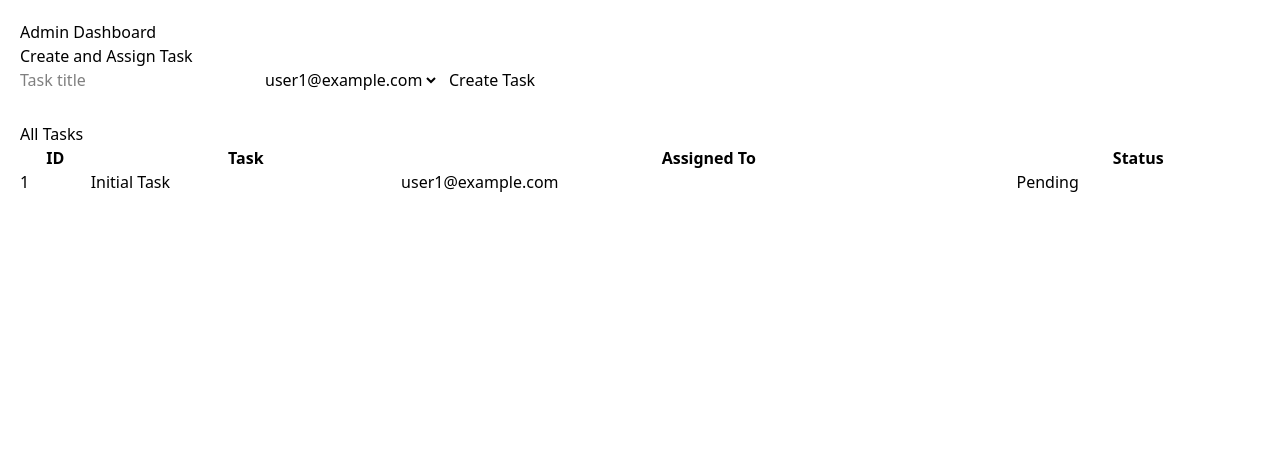
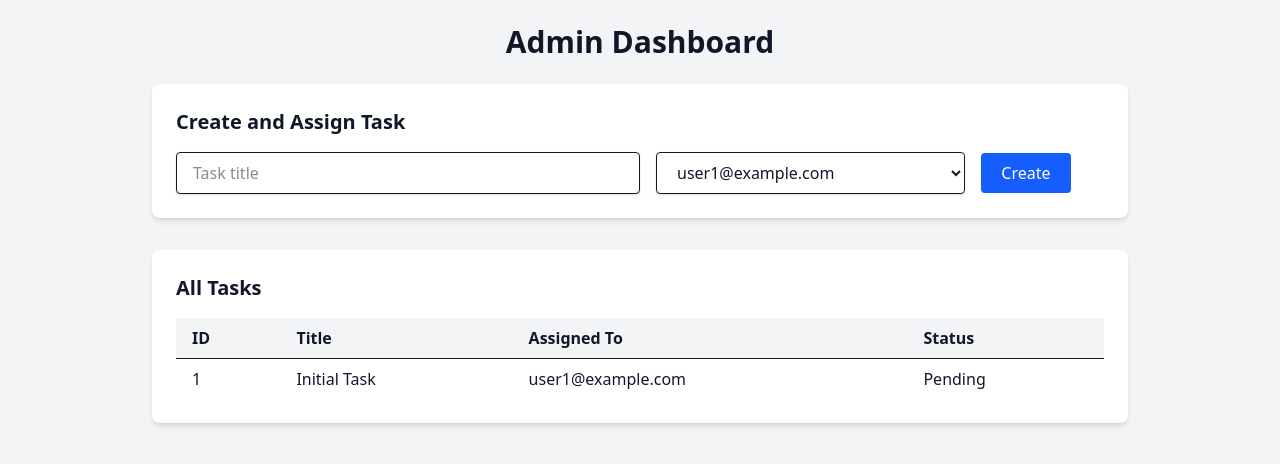
Before and after one commit to Greydadalberto/gtp_taskmanagerapp, a Next.js app: page /admin in a window 1280 px wide. Shown: the top 464 px of the page. Built offline with nearby package versions, Linux system fonts and the light colour scheme; what react-oidc-context would draw is missing.

Commit message:
modified pages

```diff
--- a/app/admin/page.tsx
+++ b/app/admin/page.tsx
@@ -32,22 +32,23 @@ export default function AdminDashboard() {
   };
 
   return (
-    <div style={{ padding: 20 }}>
-      <h1>Admin Dashboard</h1>
+    <div className="max-w-5xl mx-auto p-6">
+      <h1 className="text-3xl font-bold mb-6 text-center">Admin Dashboard</h1>
 
-      <section style={{ marginBottom: 30 }}>
-        <h2>Create and Assign Task</h2>
+      <section className="bg-white shadow-md rounded-lg p-6 mb-8">
+        <h2 className="text-xl font-semibold mb-4">Create and Assign Task</h2>
+        <div className="flex flex-col sm:flex-row items-center gap-4">
           <input
             type="text"
             placeholder="Task title"
             value={newTaskTitle}
             onChange={(e) => setNewTaskTitle(e.target.value)}
-          style={{ marginRight: 10 }}
+            className="w-full sm:w-1/2 px-4 py-2 border rounded shadow-sm"
           />
           <select
             value={newTaskAssignee}
             onChange={(e) => setNewTaskAssignee(e.target.value)}
-          style={{ marginRight: 10 }}
+            className="w-full sm:w-1/3 px-4 py-2 border rounded shadow-sm"
           >
             {mockTeamMembers.map((member) => (
               <option key={member} value={member}>
@@ -55,43 +56,40 @@ export default function AdminDashboard() {
               </option>
             ))}
           </select>
-        <button onClick={createTask}>Create Task</button>
+          <button
+            onClick={createTask}
+            className="bg-blue-600 text-white px-5 py-2 rounded hover:bg-blue-700"
+          >
+            Create
+          </button>
+        </div>
       </section>
 
-      <section>
-        <h2>All Tasks</h2>
-        <table border={1} cellPadding={8} style={{ width: "100%", borderCollapse: "collapse" }}>
+      <section className="bg-white shadow-md rounded-lg p-6">
+        <h2 className="text-xl font-semibold mb-4">All Tasks</h2>
+        <div className="overflow-x-auto">
+          <table className="min-w-full table-auto text-left border-collapse">
             <thead>
-            <tr>
-              <th>ID</th>
-              <th>Task</th>
-              <th>Assigned To</th>
-              <th>Status</th>
+              <tr className="bg-gray-100">
+                <th className="px-4 py-2">ID</th>
+                <th className="px-4 py-2">Title</th>
+                <th className="px-4 py-2">Assigned To</th>
+                <th className="px-4 py-2">Status</th>
               </tr>
             </thead>
             <tbody>
               {tasks.map(({ id, title, assignedTo, status }) => (
-              <tr key={id}>
-                <td>{id}</td>
-                <td>{title}</td>
-                <td>{assignedTo}</td>
-                <td>{status}</td>
+                <tr key={id} className="hover:bg-gray-50">
+                  <td className="border-t px-4 py-2">{id}</td>
+                  <td className="border-t px-4 py-2">{title}</td>
+                  <td className="border-t px-4 py-2">{assignedTo}</td>
+                  <td className="border-t px-4 py-2">{status}</td>
                 </tr>
               ))}
             </tbody>
           </table>
+        </div>
       </section>
     </div>
   );
 }
-
-
-
-// export default function AdminDashboard() {
-//   return (
-//     <div>
-//       <h1>Admin Dashboard</h1>
-//       <p>Here you can manage tasks and view team assignments.</p>
-//     </div>
-//   );
-// }
--- a/app/layout.tsx
+++ b/app/layout.tsx
@@ -14,19 +14,15 @@ const geistMono = Geist_Mono({
 });
 
 export const metadata: Metadata = {
-  title: "Create Next App",
-  description: "Generated by create next app",
+  title: "Task Manager App",
+  description: "Manage team tasks efficiently",
 };
 
-export default function RootLayout({
-  children,
-}: Readonly<{
-  children: React.ReactNode;
-}>) {
+export default function RootLayout({ children }: { children: React.ReactNode }) {
   return (
     <html lang="en">
       <body
-        className={`${geistSans.variable} ${geistMono.variable} antialiased`}
+        className={`${geistSans.variable} ${geistMono.variable} bg-gray-100 text-gray-900 min-h-screen`}
       >
         <AuthProviderWrapper>{children}</AuthProviderWrapper>
       </body>
--- a/app/page.tsx
+++ b/app/page.tsx
@@ -11,87 +11,43 @@ export default function Home() {
   useEffect(() => {
     if (auth.isAuthenticated) {
       const groups = auth.user?.profile["cognito:groups"];
-
-      if (groups?.includes("Admin")) {
-        router.replace("/admin");
-      } else {
-        router.replace("/team");
-      }
+      router.replace(groups?.includes("Admin") ? "/admin" : "/team");
     }
   }, [auth.isAuthenticated]);
 
   const signOutRedirect = () => {
     const clientId = "4fi4lbbl6t3oo8cs5jcsug9v8n";
     const logoutUri = "http://localhost:3000";
-    const cognitoDomain =
-      "https://eu-north-1cxxydnnmg.auth.eu-north-1.amazoncognito.com";
+    const cognitoDomain = "https://eu-north-1cxxydnnmg.auth.eu-north-1.amazoncognito.com";
     window.location.href = `${cognitoDomain}/logout?client_id=${clientId}&logout_uri=${encodeURIComponent(logoutUri)}`;
   };
 
-  if (auth.isLoading) return <p>Loading...</p>;
-  if (auth.error) return <p>Error: {auth.error.message}</p>;
-
-  if (auth.isAuthenticated) {
-    return (
-      <div>
-        <h2>Welcome, {auth.user?.profile.email}</h2>
-        <pre>{JSON.stringify(auth.user.profile, null, 2)}</pre>
-        <button onClick={() => auth.removeUser()}>Sign out (local)</button>
-        <button onClick={signOutRedirect}>Sign out (Cognito)</button>
-      </div>
-    );
-  }
+  if (auth.isLoading) return <p className="text-center mt-10">Loading...</p>;
+  if (auth.error) return <p className="text-red-600">Error: {auth.error.message}</p>;
 
   return (
-    <div>
-      <h2>Not signed in</h2>
-      <button onClick={() => auth.signinRedirect()}>Sign in</button>
+    <div className="flex flex-col items-center justify-center min-h-screen p-6 bg-white rounded shadow-md">
+      {auth.isAuthenticated ? (
+        <>
+          <h2 className="text-2xl font-semibold mb-2">Welcome, {auth.user?.profile.email}</h2>
+          <pre className="bg-gray-100 p-4 rounded text-sm">{JSON.stringify(auth.user.profile, null, 2)}</pre>
+          <div className="flex gap-4 mt-4">
+            <button onClick={() => auth.removeUser()} className="bg-gray-500 text-white px-4 py-2 rounded hover:bg-gray-700">
+              Sign out (local)
+            </button>
+            <button onClick={signOutRedirect} className="bg-red-600 text-white px-4 py-2 rounded hover:bg-red-800">
+              Sign out (Cognito)
+            </button>
+          </div>
+        </>
+      ) : (
+        <>
+          <h2 className="text-xl mb-4">You are not signed in</h2>
+          <button onClick={() => auth.signinRedirect()} className="bg-blue-600 text-white px-6 py-2 rounded hover:bg-blue-800">
+            Sign in
+          </button>
+        </>
+      )}
     </div>
   );
 }
-
-
-
-
-
-
-
-
-
-
-
-// "use client";
-
-// import { useAuth } from "react-oidc-context";
-
-// export default function Home() {
-//   const auth = useAuth();
-
-//   const signOutRedirect = () => {
-//     const clientId = "4fi4lbbl6t3oo8cs5jcsug9v8n";
-//     const logoutUri = "http://localhost:3000";
-//     const cognitoDomain = "https://cognito-idp.eu-north-1.amazonaws.com/eu-north-1_CxxYDnnMG";
-//     window.location.href = `${cognitoDomain}/logout?client_id=${clientId}&logout_uri=${encodeURIComponent(logoutUri)}`;
-//   };
-
-//   if (auth.isLoading) return <p>Loading...</p>;
-//   if (auth.error) return <p>Error: {auth.error.message}</p>;
-
-//   if (auth.isAuthenticated) {
-//     return (
-//       <div>
-//         <h2>Welcome, {auth.user?.profile.email}</h2>
-//         <pre>{JSON.stringify(auth.user, null, 2)}</pre>
-//         <button onClick={() => auth.removeUser()}>Sign out (local)</button>
-//         <button onClick={signOutRedirect}>Sign out (Cognito)</button>
-//       </div>
-//     );
-//   }
-
-//   return (
-//     <div>
-//       <h2>Not signed in</h2>
-//       <button onClick={() => auth.signinRedirect()}>Sign in</button>
-//     </div>
-//   );
-// }
--- a/app/team/page.tsx
+++ b/app/team/page.tsx
@@ -5,71 +5,46 @@ import { useState } from "react";
 type Task = {
   id: number;
   title: string;
+  assignedTo: string;
   status: string;
 };
 
-const mockAssignedTasks: Task[] = [
-  { id: 1, title: "Initial Task", status: "Pending" },
-  { id: 2, title: "Another Task", status: "Completed" },
-];
+const mockTeamMembers = ["user1@example.com", "user2@example.com", "user3@example.com"];
 
 export default function TeamDashboard() {
-  const [tasks, setTasks] = useState<Task[]>(mockAssignedTasks);
-
-  const toggleStatus = (id: number) => {
-    setTasks((prev) =>
-      prev.map((task) =>
-        task.id === id
-          ? { ...task, status: task.status === "Pending" ? "Completed" : "Pending" }
-          : task
-      )
-    );
-  };
+  const [tasks, setTasks] = useState<Task[]>([
+    { id: 1, title: "Initial Task", assignedTo: "user1@example.com", status: "Pending" },
+  ]);
 
   return (
-    <div style={{ padding: 20 }}>
-      <h1>Team Dashboard</h1>
+    <div className="max-w-5xl mx-auto p-6">
+      <h1 className="text-3xl font-bold mb-6 text-center">Team Dashboard</h1>
 
-      <section>
-        <h2>Your Tasks</h2>
-        <table border={1} cellPadding={8} style={{ width: "100%", borderCollapse: "collapse" }}>
+      <section className="bg-white shadow-md rounded-lg p-6">
+        <h2 className="text-xl font-semibold mb-4">Your Assigned Tasks</h2>
+        <div className="overflow-x-auto">
+          <table className="min-w-full table-auto text-left border-collapse">
             <thead>
-            <tr>
-              <th>ID</th>
-              <th>Task</th>
-              <th>Status</th>
-              <th>Update Status</th>
+              <tr className="bg-gray-100">
+                <th className="px-4 py-2">ID</th>
+                <th className="px-4 py-2">Title</th>
+                <th className="px-4 py-2">Assigned To</th>
+                <th className="px-4 py-2">Status</th>
               </tr>
             </thead>
             <tbody>
-            {tasks.map(({ id, title, status }) => (
-              <tr key={id}>
-                <td>{id}</td>
-                <td>{title}</td>
-                <td>{status}</td>
-                <td>
-                  <button onClick={() => toggleStatus(id)}>
-                    Mark {status === "Pending" ? "Completed" : "Pending"}
-                  </button>
-                </td>
+              {tasks.map(({ id, title, assignedTo, status }) => (
+                <tr key={id} className="hover:bg-gray-50">
+                  <td className="border-t px-4 py-2">{id}</td>
+                  <td className="border-t px-4 py-2">{title}</td>
+                  <td className="border-t px-4 py-2">{assignedTo}</td>
+                  <td className="border-t px-4 py-2">{status}</td>
                 </tr>
               ))}
             </tbody>
           </table>
+        </div>
       </section>
     </div>
   );
 }
-
-
-
-
-
-// export default function TeamDashboard() {
-//   return (
-//     <div>
-//       <h1>Team Dashboard</h1>
-//       <p>Here you can view and update your assigned tasks.</p>
-//     </div>
-//   );
-// }
```
Lines whose indentation alone changed are shown as unchanged.
